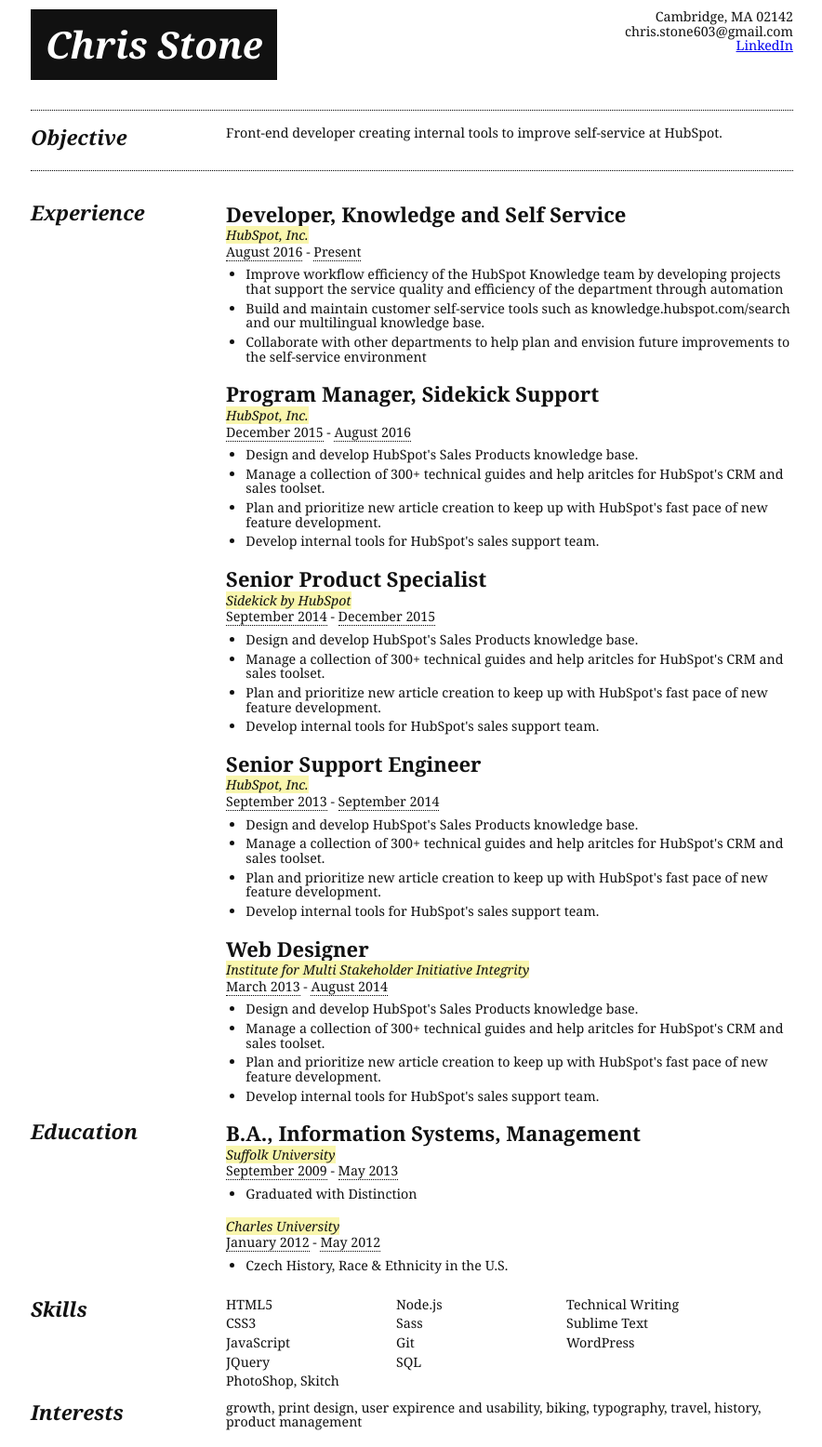
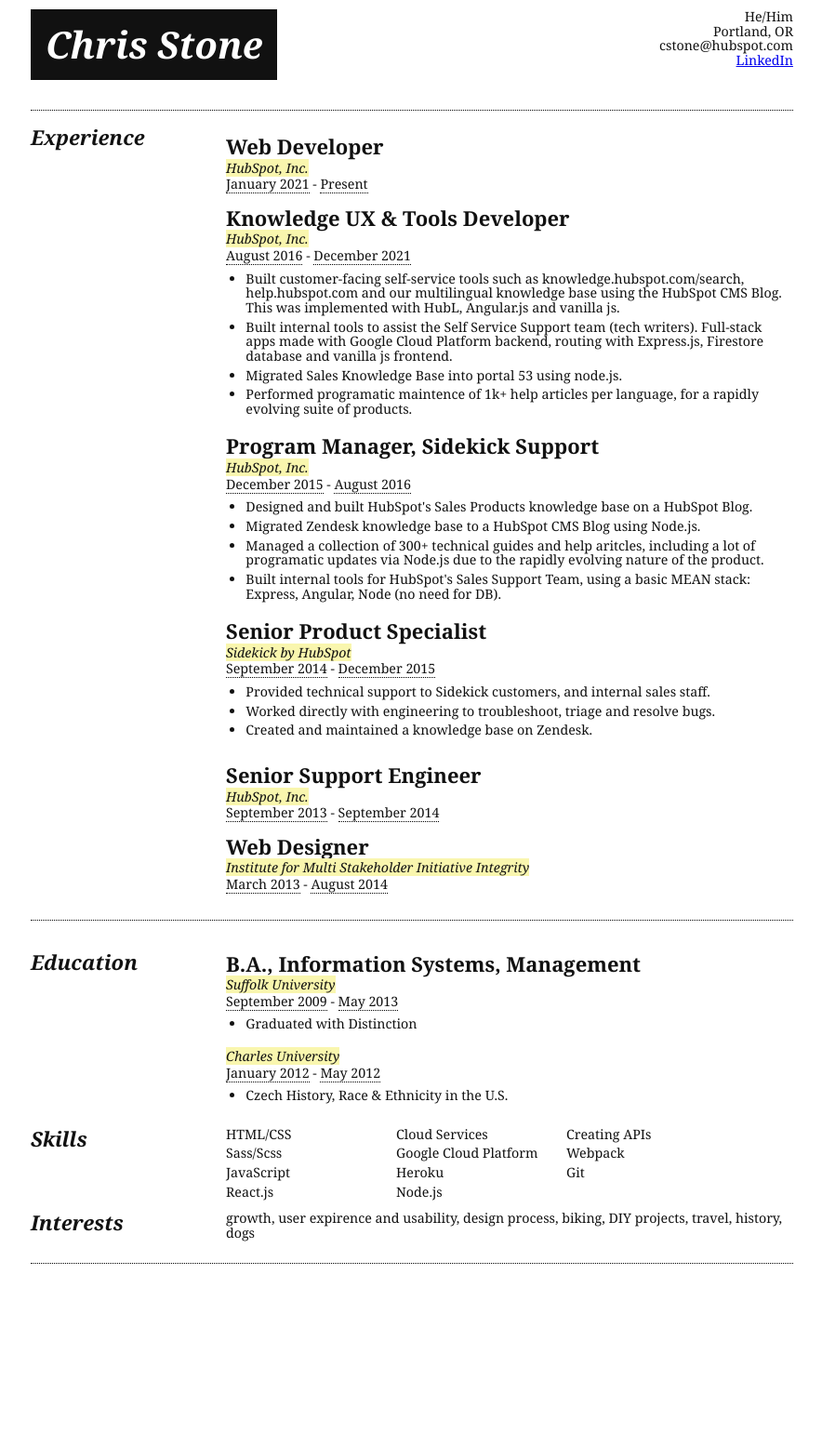
Before and after one commit to c-stone/resume, a website: page index.html in a window 1280 px wide. Shown: the part 60-1616 px from the top of the page at 93% size, without its empty margins (197-1081 px from the left). After the commit the page ends 1497 px from the top, so only its background shows below. Drawn offline with nearby package versions, Linux system fonts and the light colour scheme.

Commit message:
updates experiance, skills and interests

```diff
--- a/index.html
+++ b/index.html
@@ -17,40 +17,45 @@
             <h1 class="h2 italic pad-2 text-white bg-dark">Chris Stone</h1>
           </div>
           <div class="contact-info flex-container column text-right text-small-1 line-height-1 baseline">
-            <span class="city-state-zip">Cambridge, MA 02142</span>
-            <span class="email">chris.stone603@gmail.com</span>
+            <span class="pronouns">He/Him</span>
+            <span class="city-state-zip">Portland, OR</span>
+            <span class="email">cstone@hubspot.com</span>
             <span class="linkedIn"><a href="https://www.linkedin.com/in/cjstone1">LinkedIn</a></span>
           </div>
         </div>
-        <div class="objective-container flex-container row space-between pad-2-vert marg-3-vert border-vert">
-          <div class="header basis-210">
-            <h2 class="h4 italic">Objective</h2>
-          </div>
-          <div class="objective grow-4">
-            <p class="text-small-1">Front-end developer creating internal tools to improve self-service at HubSpot.</p>
-          </div>
-        </div>
-         <div class="experience-container flex-container row space-between">
+         <div class="experience-container flex-container row space-between pad-2-vert marg-3-vert border-vert">
           <div class="header grow-1 basis-210">
             <h2 class="h4 italic">Experience</h2>
           </div>
           <div class="content grow-4">
+            <ol class="experience-list list-style-none line-height-1 pad-0 marg-1-vert">
+              <li class="highlight-section-header">
+                <h3 class="title h4">Web Developer</h3>
+                <span class="org bg-orange-lt text-small-1"><em>HubSpot, Inc.</em></span>
+                <div class="time-period text-small-1">
+                  <span class="start-date underline">January 2021</span> - <span class="end-date underline">Present</span>
+                </div>
+              </li>
+            </ol>
             <ol class="experience-list list-style-none line-height-1 pad-marg-0">
               <li class="highlight-section-header">
-                <h3 class="title h4">Developer, Knowledge and Self Service</h3>
+                <h3 class="title h4">Knowledge UX & Tools Developer</h3>
                 <span class="org bg-orange-lt text-small-1"><em>HubSpot, Inc.</em></span>
                 <div class="time-period text-small-1">
-                  <span class="start-date underline">August 2016</span> - <span class="end-date underline">Present</span>
+                  <span class="start-date underline">August 2016</span> - <span class="end-date underline">December 2021</span>
                 </div>
                 <ul class="summary marg-1-vert text-small-1 line-height-1">
                   <li>
-                    Improve workflow efficiency of the HubSpot Knowledge team by developing projects that support the service quality and efficiency of the department through automation
+                    Built customer-facing self-service tools such as knowledge.hubspot.com/search, help.hubspot.com and our multilingual knowledge base using the HubSpot CMS Blog. This was implemented with HubL, Angular.js and vanilla js.
                   </li>
                   <li>
-                    Build and maintain customer self-service tools such as knowledge.hubspot.com/search and our multilingual knowledge base.
+                    Built internal tools to assist the Self Service Support team (tech writers). Full-stack apps made with Google Cloud Platform backend, routing with Express.js, Firestore database and vanilla js frontend.
                   </li>
                   <li>
-                    Collaborate with other departments to help plan and envision future improvements to the self-service environment
+                    Migrated Sales Knowledge Base into portal 53 using node.js.
+                  </li>
+                  <li>
+                    Performed programatic maintence of 1k+ help articles per language, for a rapidly evolving suite of products.
                   </li>
                 </ul>
               </li>
@@ -64,16 +69,16 @@
                 </div>
                 <ul class="summary marg-1-vert text-small-1 line-height-1">
                   <li>
-                    Design and develop HubSpot's Sales Products knowledge base.
+                    Designed and built HubSpot's Sales Products knowledge base on a HubSpot Blog.
                   </li>
                   <li>
-                    Manage a collection of 300+ technical guides and help aritcles for HubSpot's CRM and sales toolset.
+                    Migrated Zendesk knowledge base to a HubSpot CMS Blog using Node.js.
                   </li>
                   <li>
-                    Plan and prioritize new article creation to keep up with HubSpot's fast pace of new feature development.
+                    Managed a collection of 300+ technical guides and help aritcles, including a lot of programatic updates via Node.js due to the rapidly evolving nature of the product.
                   </li>
                   <li>
-                    Develop internal tools for HubSpot's sales support team.
+                    Built internal tools for HubSpot's Sales Support Team, using a basic MEAN stack: Express, Angular, Node (no need for DB).
                   </li>
                 </ul>
               </li>
@@ -87,69 +92,38 @@
                 </div>
                 <ul class="summary marg-1-vert text-small-1 line-height-1">
                   <li>
-                    Design and develop HubSpot's Sales Products knowledge base.
+                    Provided technical support to Sidekick customers, and internal sales staff.
                   </li>
                   <li>
-                    Manage a collection of 300+ technical guides and help aritcles for HubSpot's CRM and sales toolset.
+                    Worked directly with engineering to troubleshoot, triage and resolve bugs.
                   </li>
                   <li>
-                    Plan and prioritize new article creation to keep up with HubSpot's fast pace of new feature development.
-                  </li>
-                  <li>
-                    Develop internal tools for HubSpot's sales support team.
+                    Created and maintained a knowledge base on Zendesk.
                   </li>
                 </ul>
               </li>
             </ol>
-            <ol class="experience-list list-style-none line-height-1 pad-marg-0">
+            <ol class="experience-list list-style-none line-height-1 pad-0 marg-1-vert">
               <li class="highlight-section-header">
                 <h3 class="title h4">Senior Support Engineer</h3>
                 <span class="org bg-orange-lt text-small-1"><em>HubSpot, Inc.</em></span>
                 <div class="time-period text-small-1">
                   <span class="start-date underline">September 2013</span> - <span class="end-date underline">September 2014</span>
                 </div>
-                <ul class="summary marg-1-vert text-small-1 line-height-1">
-                  <li>
-                    Design and develop HubSpot's Sales Products knowledge base.
-                  </li>
-                  <li>
-                    Manage a collection of 300+ technical guides and help aritcles for HubSpot's CRM and sales toolset.
-                  </li>
-                  <li>
-                    Plan and prioritize new article creation to keep up with HubSpot's fast pace of new feature development.
-                  </li>
-                  <li>
-                    Develop internal tools for HubSpot's sales support team.
-                  </li>
-                </ul>
               </li>
             </ol>
-            <ol class="experience-list list-style-none line-height-1 pad-marg-0">
+            <ol class="experience-list list-style-none line-height-1 pad-0 marg-1-vert">
               <li class="highlight-section-header">
                 <h3 class="title h4">Web Designer</h3>
                 <span class="org bg-orange-lt text-small-1"><em>Institute for Multi Stakeholder Initiative Integrity</em></span>
                 <div class="time-period text-small-1">
                   <span class="start-date underline">March 2013</span> - <span class="end-date underline">August 2014</span>
                 </div>
-                <ul class="summary marg-1-vert text-small-1 line-height-1">
-                  <li>
-                    Design and develop HubSpot's Sales Products knowledge base.
-                  </li>
-                  <li>
-                    Manage a collection of 300+ technical guides and help aritcles for HubSpot's CRM and sales toolset.
-                  </li>
-                  <li>
-                    Plan and prioritize new article creation to keep up with HubSpot's fast pace of new feature development.
-                  </li>
-                  <li>
-                    Develop internal tools for HubSpot's sales support team.
-                  </li>
-                </ul>
               </li>
             </ol>
           </div>
         </div>
-         <div class="experience-container flex-container row space-between">
+         <div class="education-container flex-container row space-between">
           <div class="header grow-1 basis-210">
             <h2 class="h4 italic">Education</h2>
           </div>
@@ -187,35 +161,33 @@
           </div>
           <div class="skills flex-container grow-4">
             <ul class="list-style-none text-small-1 line-height-1 pad-marg-0 flex-width-30">
-              <li>HTML5</li>
-              <li>CSS3</li>
+              <li>HTML/CSS</li>
+              <li>Sass/Scss</li>
               <li>JavaScript</li>
-              <li>JQuery</li>
-              <li>PhotoShop, Skitch</li>
+              <li>React.js</li>
             </ul>
             <ul class="list-style-none text-small-1 line-height-1 pad-marg-0 flex-width-30">
+              <li>Cloud Services</li>
+              <li>Google Cloud Platform</li>
+              <li>Heroku</li>
               <li>Node.js</li>
-              <li>Sass</li>
-              <li>Git</li>
-              <li>SQL</li>
             </ul>
             <ul class="list-style-none text-small-1 line-height-1 pad-marg-0 flex-width-30">
-              <li>Technical Writing</li>
-              <li>Sublime Text</li>
-              <li>WordPress</li>
+              <li>Creating APIs</li>
+              <li>Webpack</li>
+              <li>Git</li>
             </ul>
           </div>
         </div>
-         <div class="skills-container flex-container row space-between">
+         <div class="interests-container flex-container row space-between">
           <div class="header grow-1 basis-210">
             <h2 class="h4 italic">Interests</h2>
           </div>
           <div class="skills flex-container grow-4">
-            <p class="text-small-1">growth, print design, user expirence and usability, biking, typography, travel, history, product management</p>
+            <p class="text-small-1">growth, user expirence and usability, design process, biking, DIY projects, travel, history, dogs</p>
           </div>
         </div>
         <footer class="border-bottom marg-1-vert">
-
         </footer>
       </article>
 
@@ -223,6 +195,5 @@
 
         <script src="https://ajax.googleapis.com/ajax/libs/jquery/1.11.3/jquery.min.js"></script>
         <script>window.jQuery || document.write('<script src="js/vendor/jquery-1.11.3.min.js"><\/script>')</script>
-        <!--<script src="js/plugins.js"></script>-->
     </body>
 </html>
```
